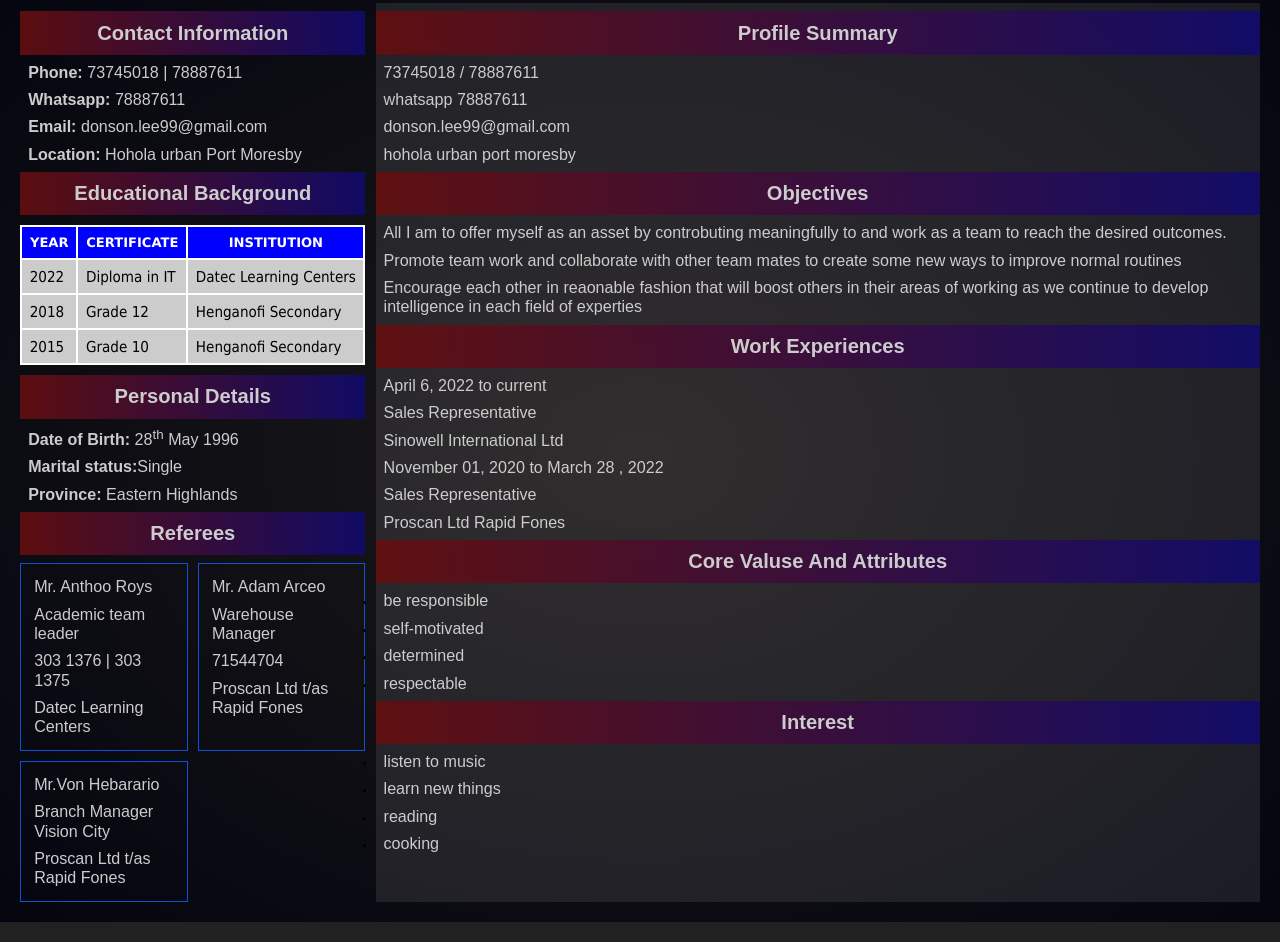
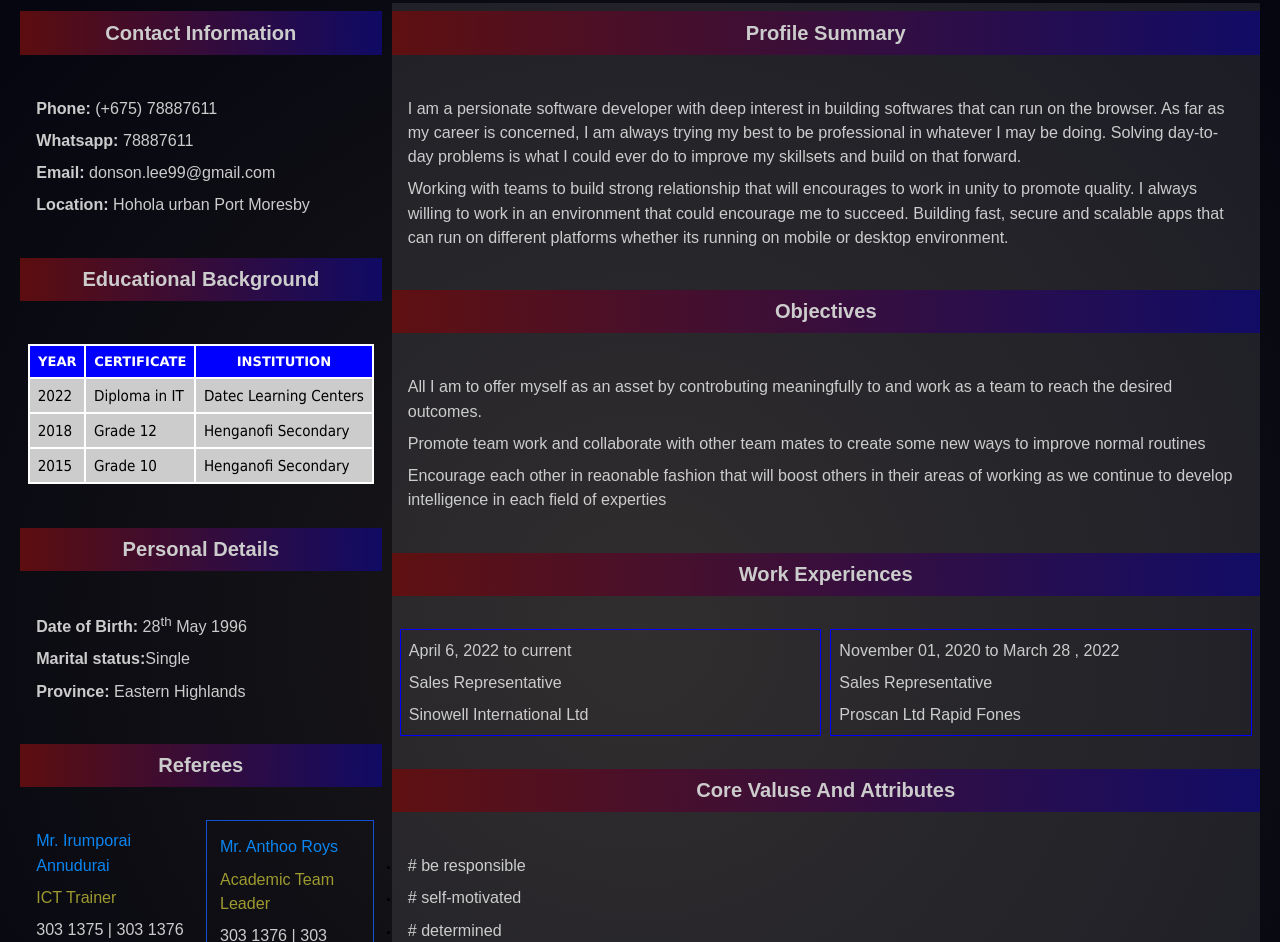
Before and after one commit to donson-lee/donson-lee.github.io, a plain HTML site: page resume/resume.html in a window 1280 px wide. Shown: the part 67-1009 px from the top of the page. Drawn offline with Linux system fonts and the light colour scheme.

Commit message:
Some modification on css and the html code base

```diff
--- a/css/header.css
+++ b/css/header.css
@@ -38,7 +38,7 @@
   margin-left: 2rem;
   padding: 0.4em 0.8em;
   border: 1px solid #333;
-  border-radius: 0.9em;
+  border-radius: 1.5em;
 }
 .btn .btn-link {
   text-decoration: none;
--- a/resume/resume.css
+++ b/resume/resume.css
@@ -32,13 +32,34 @@
   font-family: sans-serif;
   text-transform: capitalize;
 }
+.info-card-details {
+  margin: 2.3rem 0;
+  padding: 1rem 0.8rem;
+}
 .info-card-details h3 {
   color: #ccc;
   font-family: sans-serif;
   font-size: 1.6rem;
   margin: 0.5em;
-  line-height: 1.2;
+  line-height: 1.5;
   font-weight: 400;
+}
+#name {
+  color: #0b86f1;
+}
+#job_title {
+  color: #9e9a30;
+}
+#org {
+  color: lightskyblue;
+}
+.emp-wrapper {
+  display: grid;
+  gap: 0.9rem;
+  grid-template-columns: repeat(auto-fit, minmax(140px, 1fr));
+}
+.emp {
+  border: 1px solid blue;
 }
 .refs-card {
   display: grid;
--- a/resume/resume.html
+++ b/resume/resume.html
@@ -44,7 +44,7 @@
             <h1 class="title-text">contact information</h1>
           </div>
           <div class="info-card-details">
-            <h3><strong>Phone: </strong>73745018 | 78887611</h3>
+            <h3><strong>Phone: </strong>(+675) 78887611</h3>
             <h3><strong>Whatsapp:</strong> 78887611</h3>
             <h3><strong>Email: </strong>donson.lee99@gmail.com</h3>
             <h3><strong>Location: </strong>Hohola urban Port Moresby</h3>
@@ -102,25 +102,32 @@
           </div>
           <div class="info-card-details">
             <div class="refs-card">
-              <div class="refs">
-                <h3>Mr. Anthoo Roys</h3>
-                <h3>Academic team leader</h3>
-                <h3>303 1376 | 303 1375</h3>
-                <h3>Datec Learning Centers</h3>
+              <div id="refs">
+                <h3 id="name">Mr. Irumporai Annudurai</h3>
+                <h3 id="job_title">ICT Trainer</h3>
+                <h3>303 1375 | 303 1376</h3>
+                <h3 id="org">Datec Learning Centers</h3>
               </div>
 
               <div class="refs">
-                <h3>Mr. Adam Arceo</h3>
-                <h3>Warehouse Manager</h3>
-                <h3>71544704</h3>
-                <h3>Proscan Ltd t/as Rapid Fones</h3>
+                <h3 id="name">Mr. Anthoo Roys</h3>
+                <h3 id="job_title">Academic Team Leader</h3>
+                <h3>303 1376 | 303 1375</h3>
+                <h3 id="org">Datec Learning Centers</h3>
               </div>
 
-              <div class="refs">
-                <h3>Mr.Von Hebarario</h3>
-                <h3>Branch Manager Vision City</h3>
+              <div id="refs">
+                <h3 id="name">Mr. Adam Arceo</h3>
+                <h3 id="job_title">Warehouse Manager</h3>
+                <h3>71544704</h3>
+                <h3 id="org">Proscan Ltd t/as Rapid Fones</h3>
+              </div>
+
+              <div id="refs">
+                <h3 id="name">Mr.Von Hebarario</h3>
+                <h3 id="job_title">Branch Manager Vision City</h3>
                 <h3></h3>
-                <h3>Proscan Ltd t/as Rapid Fones</h3>
+                <h3 id="org">Proscan Ltd t/as Rapid Fones</h3>
               </div>
             </div>
           </div>
@@ -135,10 +142,21 @@
             <h1 class="title-text">profile summary</h1>
           </div>
           <div class="info-card-details">
-            <h3>73745018 / 78887611</h3>
-            <h3>whatsapp 78887611</h3>
-            <h3>donson.lee99@gmail.com</h3>
-            <h3>hohola urban port moresby</h3>
+            <h3 class="description">
+              I am a persionate software developer with deep interest in
+              building softwares that can run on the browser. As far as my
+              career is concerned, I am always trying my best to be professional
+              in whatever I may be doing. Solving day-to-day problems is what I
+              could ever do to improve my skillsets and build on that forward.
+            </h3>
+
+            <h3 class="description">
+              Working with teams to build strong relationship that will
+              encourages to work in unity to promote quality. I always willing
+              to work in an environment that could encourage me to succeed.
+              Building fast, secure and scalable apps that can run on different
+              platforms whether its running on mobile or desktop environment.
+            </h3>
           </div>
         </div>
 
@@ -169,14 +187,18 @@
           </div>
 
           <div class="info-card-details">
+            <div class="emp-wrapper">
+              <div class="emp">
                 <h3>April 6, 2022 to current</h3>
                 <h3>Sales Representative</h3>
                 <h3>Sinowell International Ltd</h3>
               </div>
-          <div class="info-card-details">
+              <div class="emp">
                 <h3>November 01, 2020 to March 28 , 2022</h3>
                 <h3>Sales Representative</h3>
                 <h3>Proscan Ltd Rapid Fones</h3>
+              </div>
+            </div>
           </div>
         </div>
 
@@ -186,10 +208,10 @@
           </div>
           <div class="info-card-details">
             <ul>
-              <li><h3>be responsible</h3></li>
-              <li><h3>self-motivated</h3></li>
-              <li><h3>determined</h3></li>
-              <li><h3>respectable</h3></li>
+              <li><h3># be responsible</h3></li>
+              <li><h3># self-motivated</h3></li>
+              <li><h3># determined</h3></li>
+              <li><h3># respectable</h3></li>
             </ul>
           </div>
         </div>
@@ -200,10 +222,10 @@
           </div>
           <div class="info-card-details">
             <ul>
-              <li><h3>listen to music</h3></li>
-              <li><h3>learn new things</h3></li>
-              <li><h3>reading</h3></li>
-              <li><h3>cooking</h3></li>
+              <li><h3># listen to music</h3></li>
+              <li><h3># learn new things</h3></li>
+              <li><h3># reading</h3></li>
+              <li><h3># cooking</h3></li>
             </ul>
           </div>
         </div>
```
Also changed, not shown: index.html (+21 -22 lines), assets/new_lee_image.PNG (added). Lines whose indentation alone changed are shown as unchanged.
